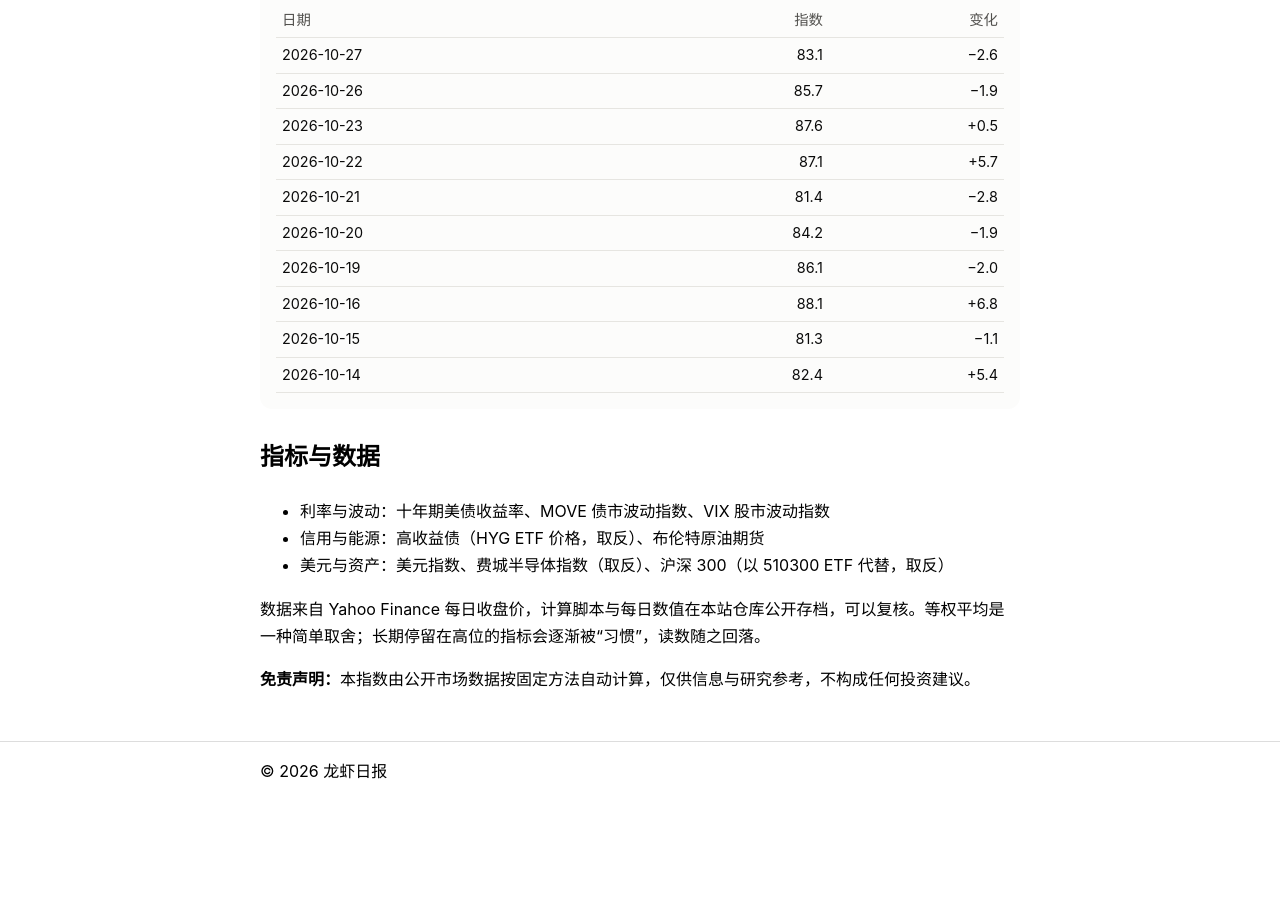
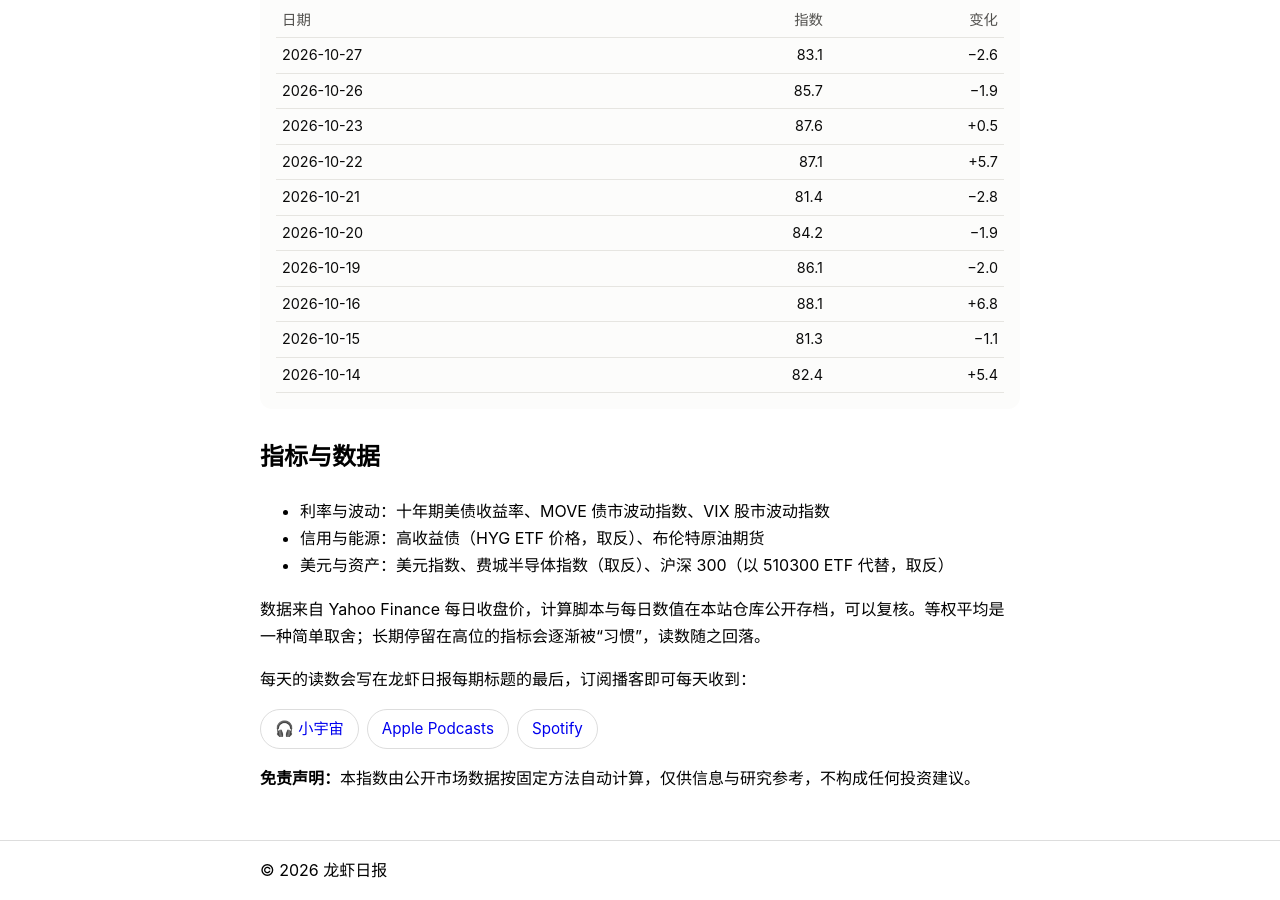
Before and after one commit to tangkk/daily_brief, a Jekyll site: the page built from stress-index.html, in a window 1280 px wide and 900 px high, scrolled down 1127 px. Built offline with Jekyll 4.4.1, drawn with Linux system fonts in a browser that asks for light colours; before the commit the page ends 1928 px from its top, so only the background shows below that.

Commit message:
Add subscribe buttons to the stress index page
Co-Authored-By: Claude Opus 5.5 <noreply@anthropic.com>
Claude-Session: https://claude.ai/code/session_01AZoy5HeLRBYUq2dew3tuBE

```diff
--- a/stress-index.html
+++ b/stress-index.html
@@ -88,6 +88,8 @@ permalink: /stress-index/
           <li>美元与资产：美元指数、费城半导体指数（取反）、沪深 300（以 510300 ETF 代替，取反）</li>
         </ul>
         <p>数据来自 Yahoo Finance 每日收盘价，计算脚本与每日数值在本站仓库公开存档，可以复核。等权平均是一种简单取舍；长期停留在高位的指标会逐渐被“习惯”，读数随之回落。</p>
+        <p>每天的读数会写在龙虾日报每期标题的最后，订阅播客即可每天收到：</p>
+        {% include subscribe.html %}
       </div>
 
       <div class="disclaimer" aria-label="免责声明">
```
